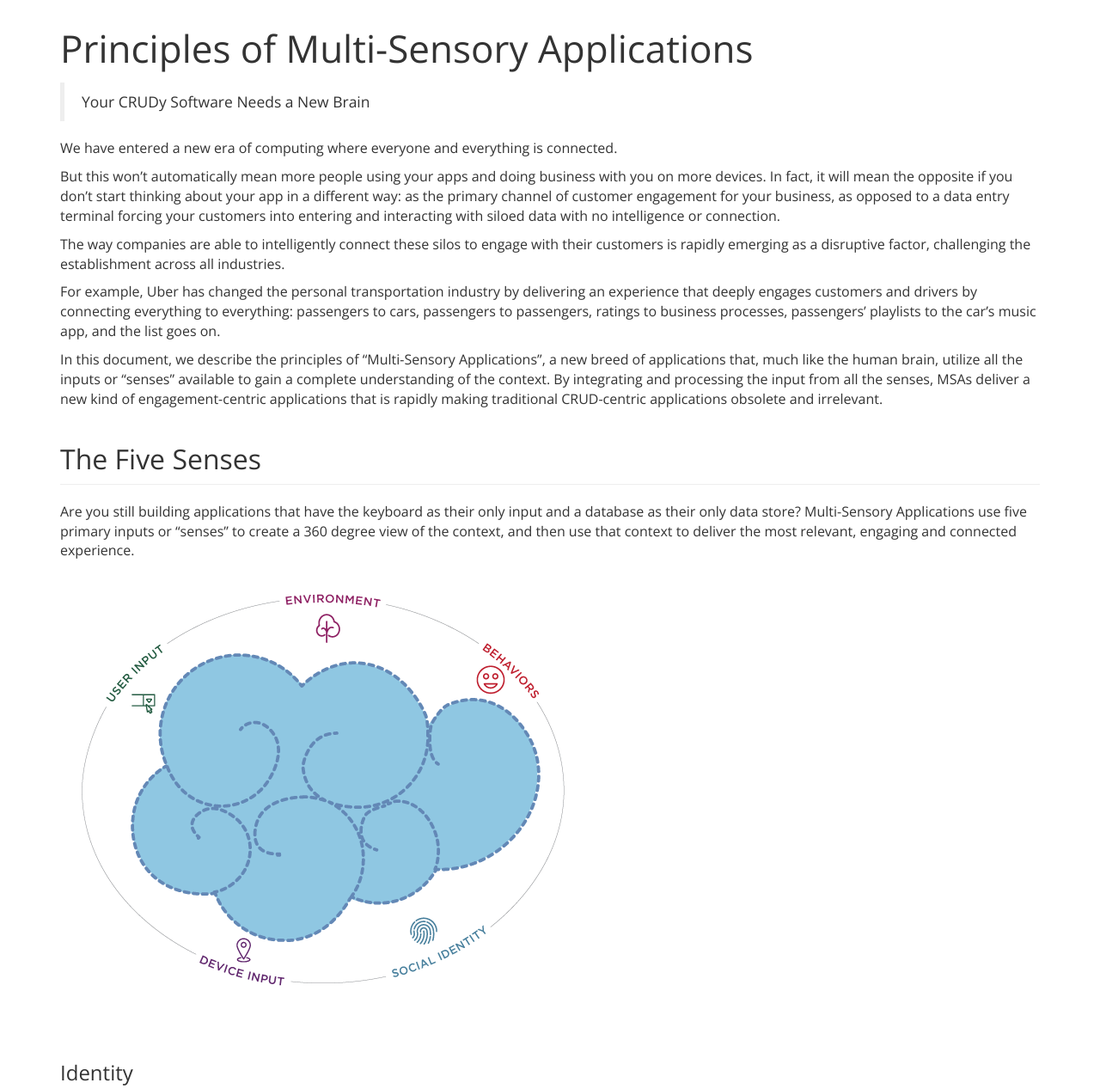
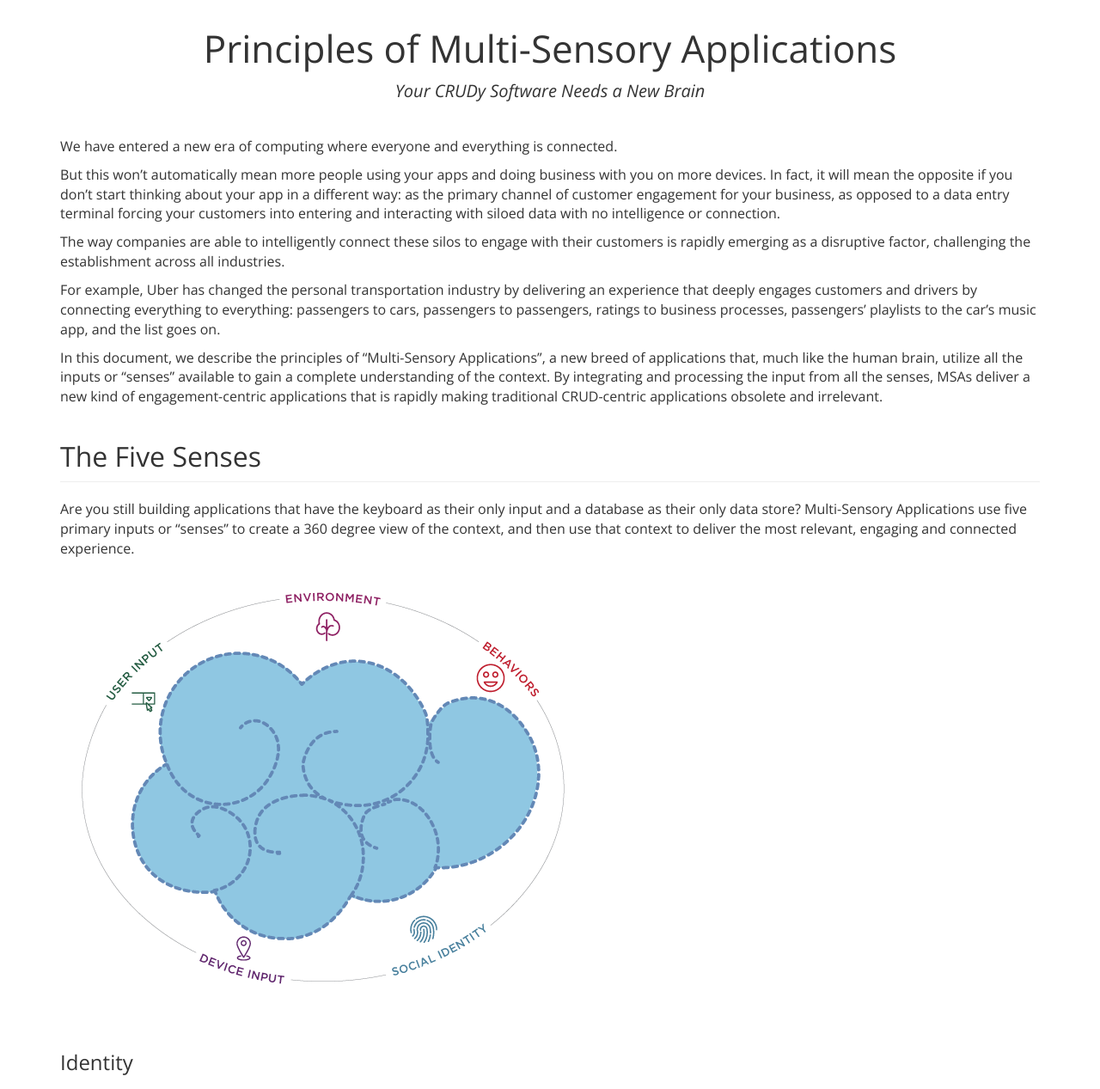
Before and after one commit to multisensory/multisensory.github.io, a plain HTML site: page _site/index.html in a window 1280 px wide. Shown: the top 1267 px of the page at 86% size. Drawn offline with nearby package versions, Linux system fonts and the light colour scheme.

Commit message:
formatting

```diff
--- a/_site/css/styles.css
+++ b/_site/css/styles.css
@@ -1,6 +1,13 @@
 body {
     font-family: 'Open Sans', sans-serif;
     font-size: 16px;
+}
+
+p:first-of-type em {
+    display: block;
+    font-size: 20px;
+    margin-bottom: 38px;
+    text-align: center;
 }
 
 img {
@@ -13,7 +20,8 @@ h1 {
     font-size: 44px;
     font-weight: 400;
     margin-top: 32px;
-    margin-bottom: 16px;
+    margin-bottom: 12px;
+    text-align: center;
 }
 
 h2 {
@@ -29,8 +37,8 @@ h2 {
 
 
 h3 {
-    margin-top: 50px;
-    margin-bottom: 20px;
+    margin-top: 40px;
+    margin-bottom: 16px;
 }
 
 li > ul {
@@ -48,7 +56,10 @@ li > ul > li {
     border-top: solid 1px #eee;
 }
 
-/*blockquote {*/
+blockquote {
+    font-size: 16px;
+    font-style: italic;
+    color: #555555;
     /*padding: 15px;*/
     /*margin-bottom: 20px;*/
     /*border: 1px solid transparent;*/
@@ -56,7 +67,7 @@ li > ul > li {
     /*color: #31708f;*/
     /*background-color: #d9edf7;*/
     /*border-color: #bce8f1;*/
-/*}*/
+}
 
 h2 {
     font-size: 24px;
--- a/_site/index.html
+++ b/_site/index.html
@@ -35,9 +35,7 @@
 <div class="container">
     <h1 id="principles_of_multisensory_applications">Principles of Multi-Sensory Applications</h1>
 
-<blockquote>
-<p>Your CRUDy Software Needs a New Brain</p>
-</blockquote>
+<p><em>Your CRUDy Software Needs a New Brain</em></p>
 
 <p>We have entered a new era of computing where everyone and everything is connected.</p>
 
--- a/css/styles.css
+++ b/css/styles.css
@@ -1,6 +1,13 @@
 body {
     font-family: 'Open Sans', sans-serif;
     font-size: 16px;
+}
+
+p:first-of-type em {
+    display: block;
+    font-size: 20px;
+    margin-bottom: 38px;
+    text-align: center;
 }
 
 img {
@@ -13,7 +20,8 @@ h1 {
     font-size: 44px;
     font-weight: 400;
     margin-top: 32px;
-    margin-bottom: 16px;
+    margin-bottom: 12px;
+    text-align: center;
 }
 
 h2 {
@@ -29,8 +37,8 @@ h2 {
 
 
 h3 {
-    margin-top: 50px;
-    margin-bottom: 20px;
+    margin-top: 40px;
+    margin-bottom: 16px;
 }
 
 li > ul {
@@ -48,7 +56,10 @@ li > ul > li {
     border-top: solid 1px #eee;
 }
 
-/*blockquote {*/
+blockquote {
+    font-size: 16px;
+    font-style: italic;
+    color: #555555;
     /*padding: 15px;*/
     /*margin-bottom: 20px;*/
     /*border: 1px solid transparent;*/
@@ -56,7 +67,7 @@ li > ul > li {
     /*color: #31708f;*/
     /*background-color: #d9edf7;*/
     /*border-color: #bce8f1;*/
-/*}*/
+}
 
 h2 {
     font-size: 24px;
```
Also changed, not shown: 1 other file.
